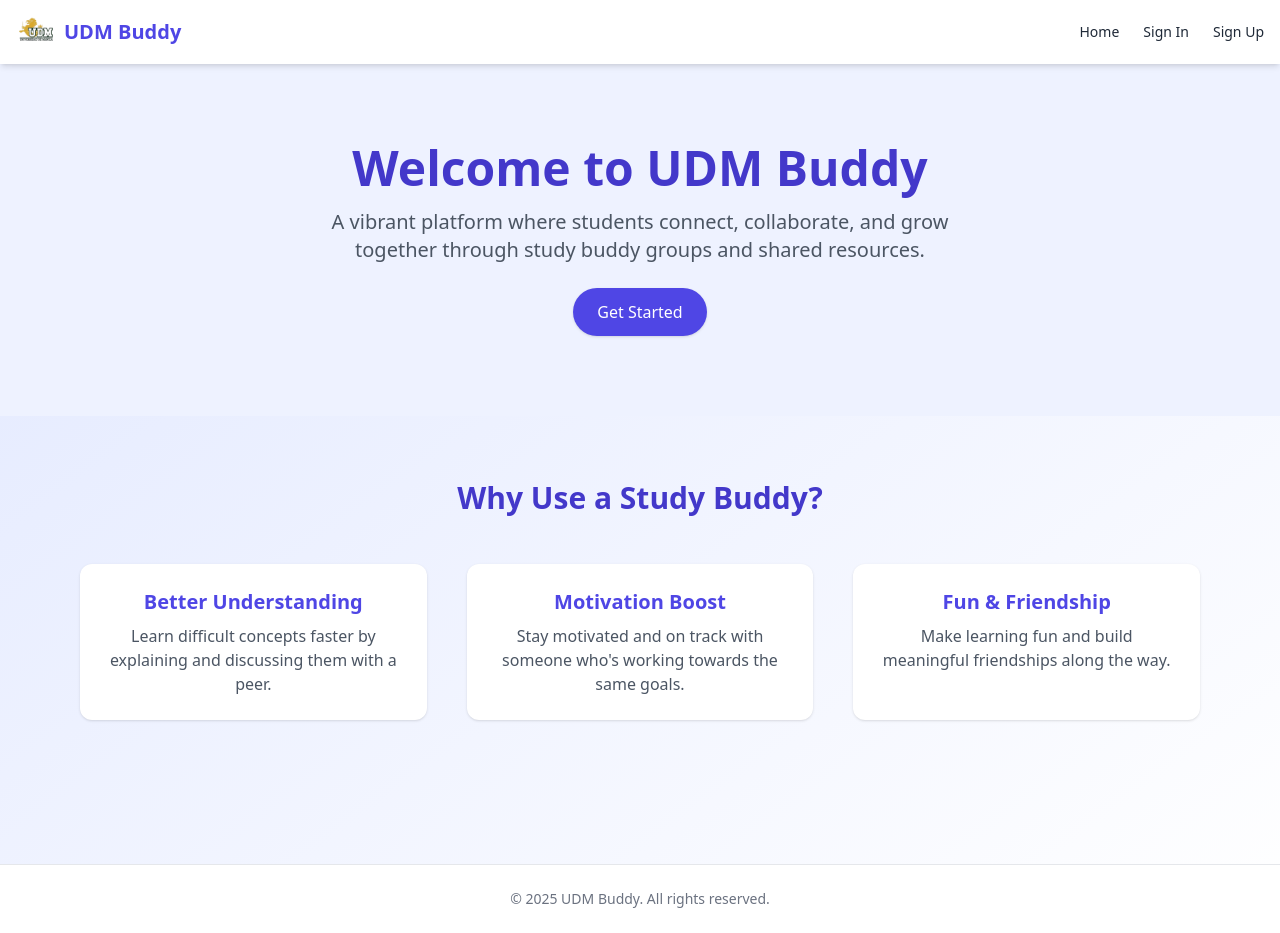
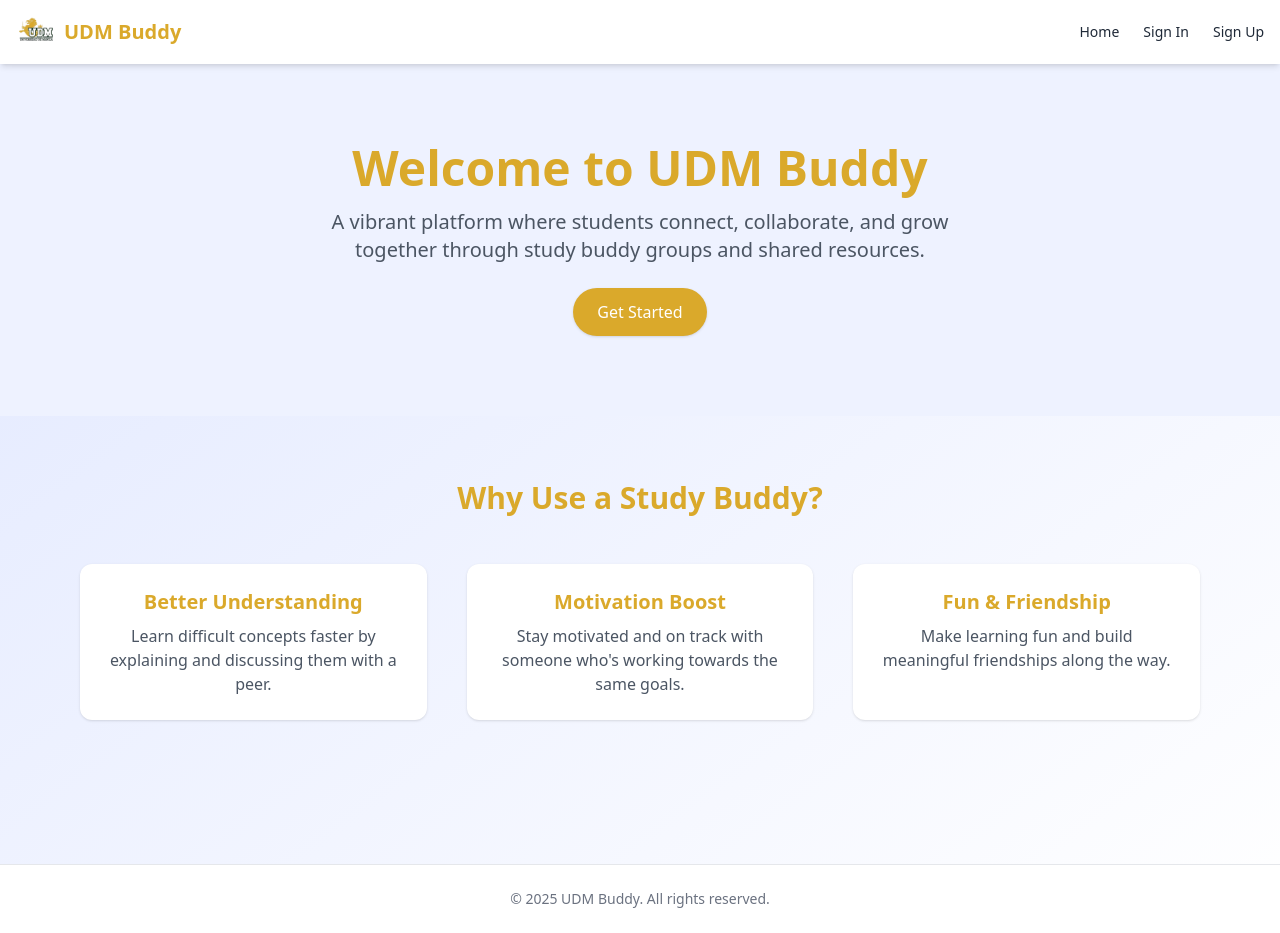
Before and after one commit to r-mikegester/UDM-Online-Study-Buddy-Platform, a website: page index.html in a window 1280 px wide. Drawn offline with nearby package versions, Linux system fonts and the light colour scheme.

Commit message:
change accent color to match theme

```diff
--- a/index.html
+++ b/index.html
@@ -14,7 +14,7 @@
     <div class="max-w-7xl mx-auto px-4 py-3 flex justify-between items-center">
       <div class="flex items-center">
         <img src="/src/assets/imgs/dm.png" alt="UDM Logo" class="w-10 h-10 mr-2" />
-        <span class="text-xl font-bold text-indigo-600">UDM Buddy</span>
+        <span class="text-xl font-bold text-[#daa92b]">UDM Buddy</span>
       </div>
       <ul class="flex space-x-6 text-sm font-medium">
         <li><a href="/" class="hover:text-indigo-500 transition">Home</a></li>
@@ -26,31 +26,31 @@
 
   <!-- Hero Section -->
   <header class="bg-indigo-50 py-20 px-4 text-center">
-    <h1 class="text-4xl md:text-5xl font-bold text-indigo-700 mb-4">
+    <h1 class="text-4xl md:text-5xl font-bold text-[#daa92b] mb-4">
       Welcome to UDM Buddy
     </h1>
     <p class="text-lg md:text-xl text-gray-600 max-w-2xl mx-auto">
       A vibrant platform where students connect, collaborate, and grow together through study buddy groups and shared resources.
     </p>
-    <a href="/src/auth/signup.html" class="mt-6 inline-block bg-indigo-600 text-white px-6 py-3 rounded-full shadow hover:bg-indigo-700 transition">
+    <a href="/src/auth/signup.html" class="mt-6 inline-block bg-[#daa92b] text-white px-6 py-3 rounded-full shadow hover:bg-indigo-700 transition">
       Get Started
     </a>
   </header>
 
   <!-- Benefits Section -->
   <section class="max-w-6xl mx-auto py-16 px-4">
-    <h2 class="text-3xl font-semibold text-center text-indigo-700 mb-12">Why Use a Study Buddy?</h2>
+    <h2 class="text-3xl font-semibold text-center text-[#daa92b] mb-12">Why Use a Study Buddy?</h2>
     <div class="grid md:grid-cols-3 gap-10 text-center">
       <div class="bg-white p-6 rounded-xl shadow hover:shadow-lg transition">
-        <h3 class="text-xl font-semibold mb-2 text-indigo-600">Better Understanding</h3>
+        <h3 class="text-xl font-semibold mb-2 text-[#daa92b]">Better Understanding</h3>
         <p class="text-gray-600">Learn difficult concepts faster by explaining and discussing them with a peer.</p>
       </div>
       <div class="bg-white p-6 rounded-xl shadow hover:shadow-lg transition">
-        <h3 class="text-xl font-semibold mb-2 text-indigo-600">Motivation Boost</h3>
+        <h3 class="text-xl font-semibold mb-2 text-[#daa92b]">Motivation Boost</h3>
         <p class="text-gray-600">Stay motivated and on track with someone who's working towards the same goals.</p>
       </div>
       <div class="bg-white p-6 rounded-xl shadow hover:shadow-lg transition">
-        <h3 class="text-xl font-semibold mb-2 text-indigo-600">Fun & Friendship</h3>
+        <h3 class="text-xl font-semibold mb-2 text-[#daa92b]">Fun & Friendship</h3>
         <p class="text-gray-600">Make learning fun and build meaningful friendships along the way.</p>
       </div>
     </div>
```
